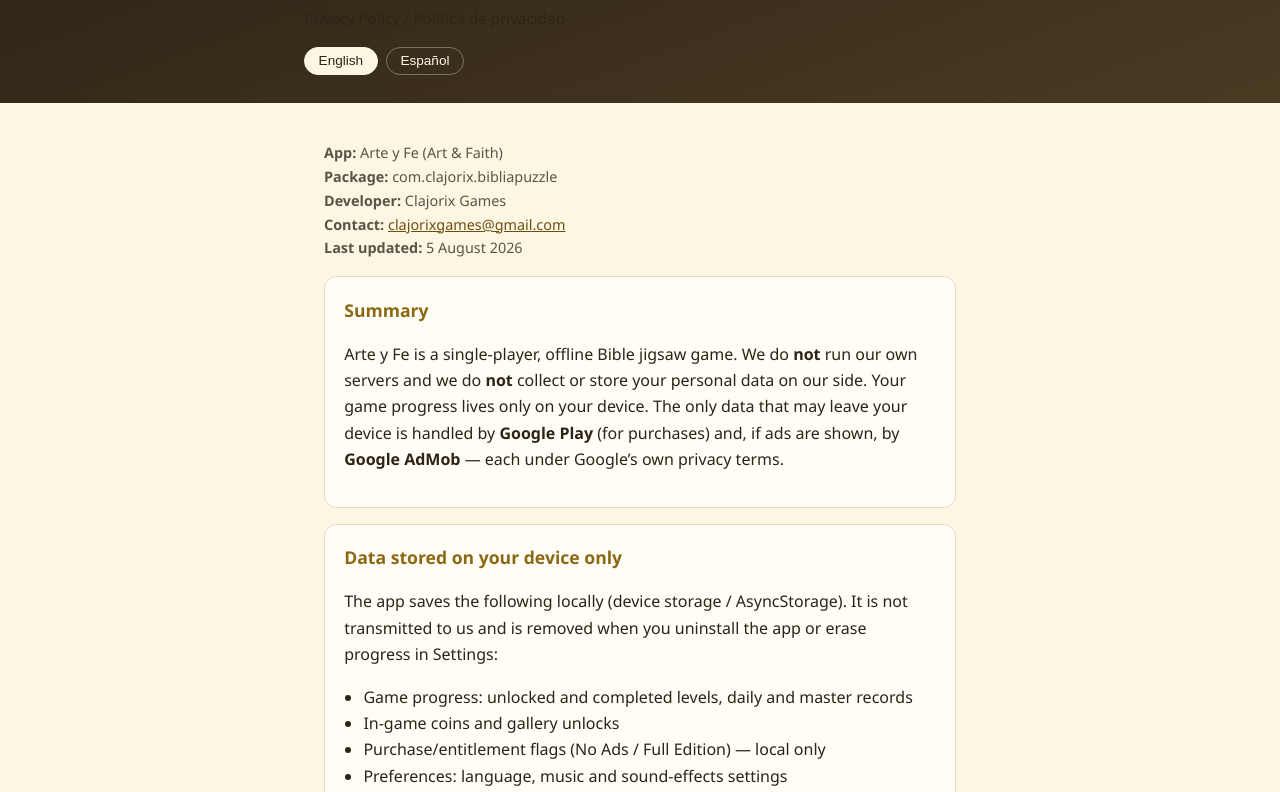
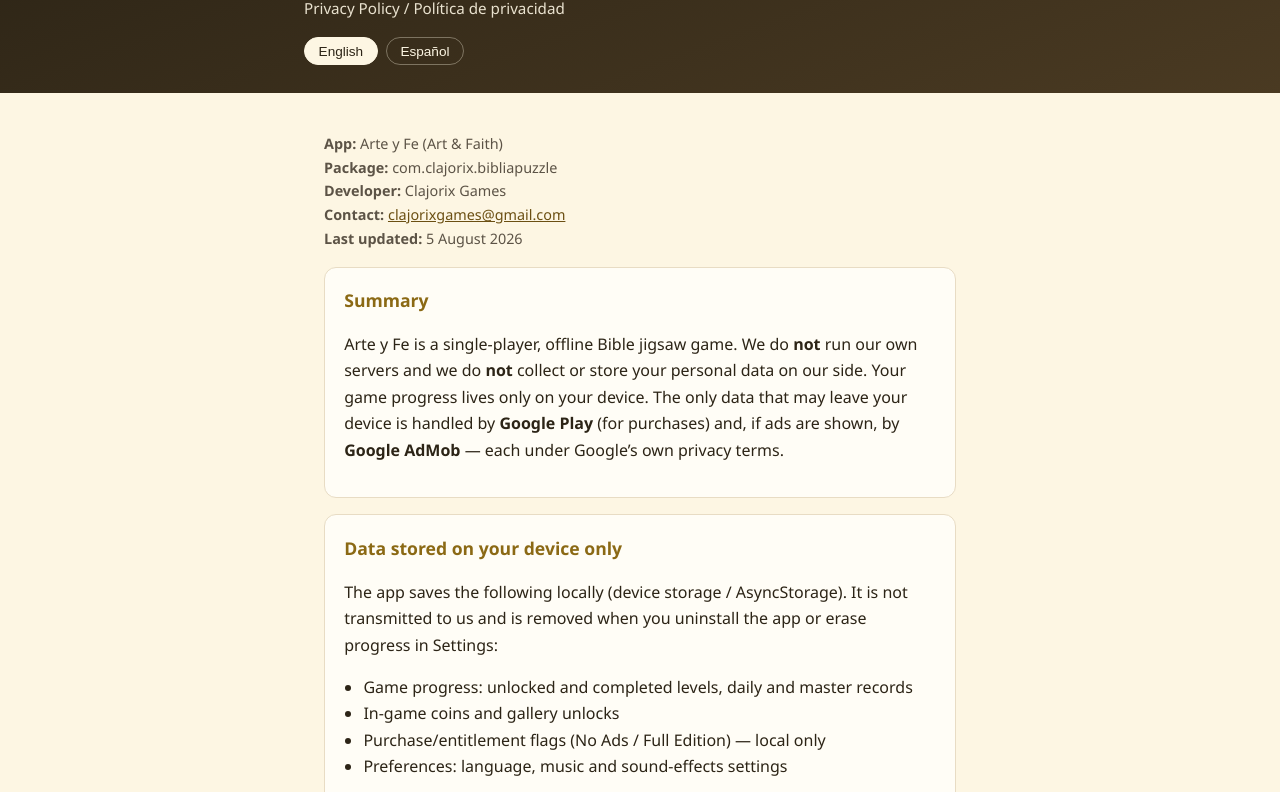
Before and after one commit to CennariusNox/arte-y-fe-legal, a plain HTML site: page index.html in a window 1280 px wide. Shown: the part 89-881 px from the top of the page. Drawn offline with Linux system fonts and the light colour scheme.

Commit message:
Arreglar la cabecera ilegible de la politica de privacidad
El subtitulo del banner se veia marron oscuro sobre el fondo oscuro: la
regla de elemento 'p, li { color: var(--ink) }' ganaba por especificidad
al color claro que la cabecera pasaba por herencia.

- La regla de contenido queda acotada a main.
- .sub fija su propio color claro, para que ninguna regla posterior se lo
  vuelva a comer. Contraste resultante 11,7:1.

```diff
--- a/index.html
+++ b/index.html
@@ -29,7 +29,9 @@
     }
     header .wrap, main, footer .wrap { max-width: 42rem; margin: 0 auto; }
     h1 { margin: 0 0 0.35rem; font-size: 1.65rem; font-weight: 650; letter-spacing: 0.01em; }
-    .sub { opacity: 0.85; font-size: 0.95rem; }
+    /* El subtitulo vive sobre el banner oscuro: fija su color aqui para que
+       ninguna regla de elemento posterior (p, li) le gane por especificidad. */
+    .sub { color: #fdf6e3; opacity: 0.9; font-size: 0.95rem; margin: 0; }
     .lang {
       display: flex;
       gap: 0.5rem;
@@ -62,7 +64,7 @@
       font-size: 1.1rem;
       color: var(--oak);
     }
-    p, li { color: var(--ink); }
+    main p, main li { color: var(--ink); }
     ul { padding-left: 1.2rem; margin: 0.4rem 0; }
     a { color: #6b4f12; }
     .meta { color: var(--muted); font-size: 0.9rem; margin-bottom: 1rem; }
```
